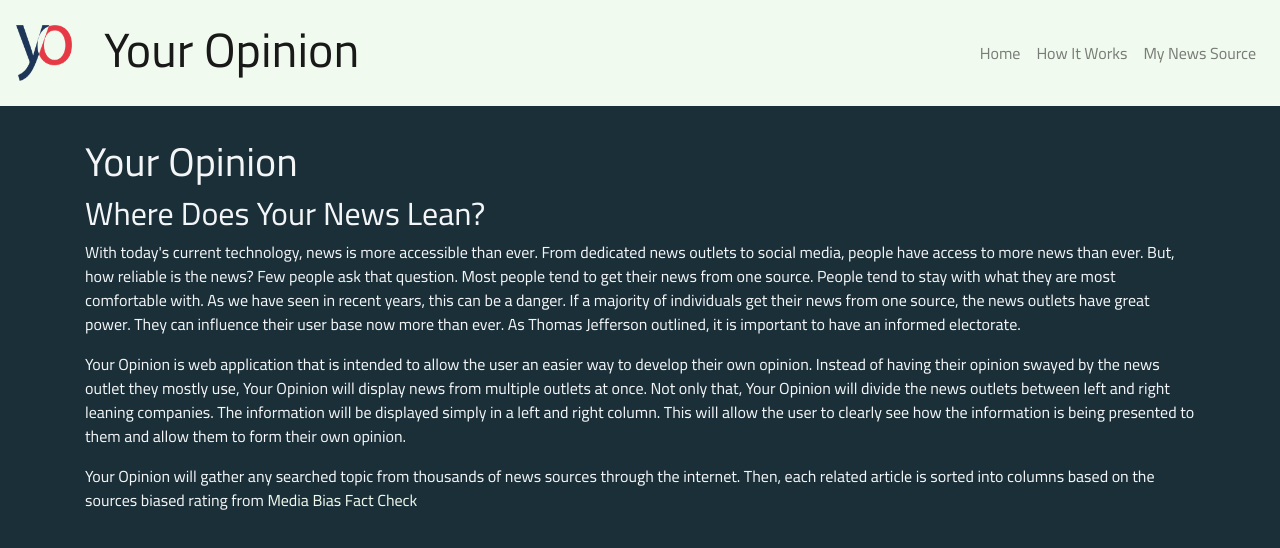
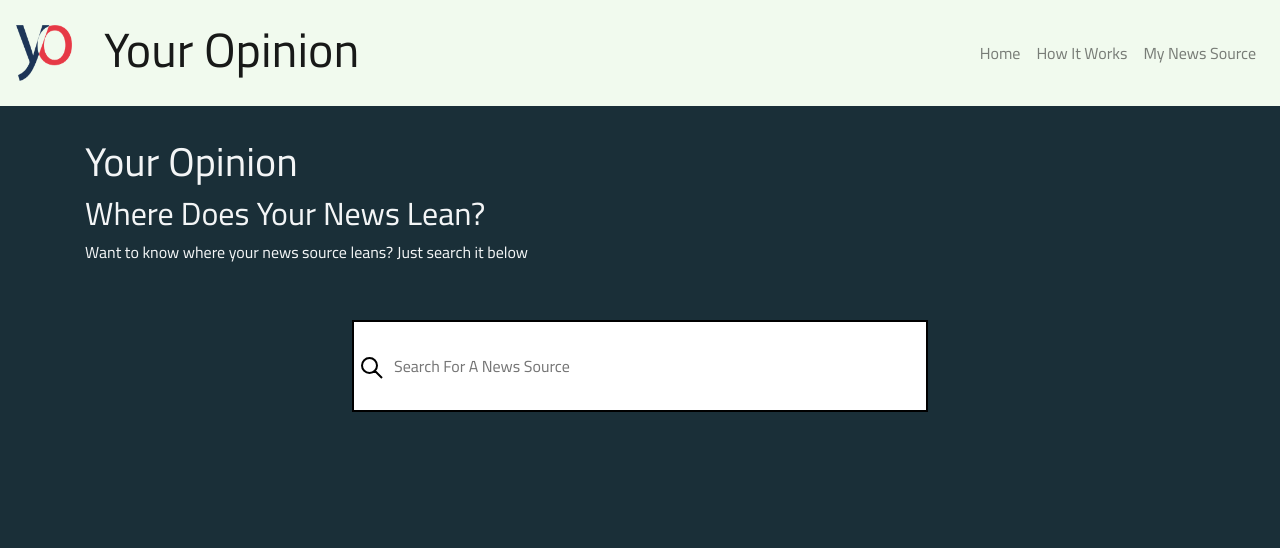
Before and after one commit to keithoneill/youropinion, a React (Create React App) app: page /MyNews in a window 1280 px wide. Shown: the top 548 px of the page. Built offline with nearby package versions, Linux system fonts and the light colour scheme.

Commit message:
fixed mapping over state

```diff
--- a/src/pages/MyNews.js
+++ b/src/pages/MyNews.js
@@ -1,29 +1,79 @@
-import React from 'react';
+import React, { useState } from 'react';
 import { Container, Row, Col } from 'react-bootstrap';
+import SearchInput from '../components/search/SearchInput';
+import SearchFor from '../components/searchFor/SearchFor';
+import mediaBiasFactCheckData from '../components/data/mediaBiasFactCheckData.json';
+import NewsSource from '../components/source/NewsSource';
+import Loading from '../components/loading/Loading';
 
 function MyNews(){
+const [source, setSource] = useState([]);
+const [value, setValue] = useState('');
+const [searchFor, setSearch] = useState('');
+
+const handleChange = event => {
+    setValue(event.target.value);
+    };
+
+    const handleSubmit = event => {
+    if (value) {
+        getNewsSource(value);
+    }
+    setSearch(value);
+    setValue('');
+    event.preventDefault();
+    };
+
+function getNewsSource(name){
+    let outlet = name.toLowerCase();
+    for (const [source] of Object.entries(mediaBiasFactCheckData)) {
+        var newsOutlet = mediaBiasFactCheckData[source];
+        if (newsOutlet.n.toLowerCase().includes(outlet)){
+            let sources = Array.from(Object.entries(newsOutlet));
+            console.log(sources);
+        let results = sources.map(source =>(
+            {
+                name: source.n,
+                leaning: source.b,
+                url: source.h,
+                factualReporting: source.r,
+                mediaBiasUrl: source.u
+            }
+        ))
+        setSource(results);
+        }
+    }
+}
+let sourceData = source.map((source, i) => {
+    if(source === ''){
+    return <Loading/>
+    }
+    else{
+        if(source !== ''){
+        return <NewsSource key={i} source={source.name} bias={source.leaning} url={source.url} biasurl={source.mediaBiasUrl} reporting={source.factualReporting}/>
+        }
+        else{
+        return null;
+    }
+    }
+})
+
+
     return(
         <Container>
             <Row>
                 <Col style={styles.col}>
-                <h1>Your Opinion</h1>
-                <h2>Where Does Your News Lean?</h2>
-                <p>With today's current technology, news is more accessible than ever.
-                    From dedicated news outlets to social media, people have access to more news than ever.
-                    But, how reliable is the news? Few people ask that question. Most people tend to get their news from one source.
-                    People tend to stay with what they are most comfortable with. As we have seen in recent years, this can be a danger.
-                    If a majority of individuals get their news from one source, the news outlets have great power.
-                    They can influence their user base now more than ever. As Thomas Jefferson outlined, it is important to have an informed electorate.</p>
-                <p>Your Opinion is web application that is
-                    intended to allow the user an easier way to develop their own opinion.
-                    Instead of having their opinion swayed by the news outlet they mostly use, Your Opinion will display
-                    news from multiple outlets at once. Not only that, Your Opinion will divide the news outlets between
-                    left and right leaning companies. The information will be displayed simply in a left and right column.
-                    This will allow the user to clearly see how the information is being presented to them and allow them to form their own opinion.</p>
-                <p>Your Opinion will gather any searched topic from thousands of news sources through the internet.
-                    Then, each related article is sorted into columns based on the sources biased rating from <a href="https://mediabiasfactcheck.com/">Media Bias Fact Check</a>
-                </p>
+                    <h1>Your Opinion</h1>
+                    <h2>Where Does Your News Lean?</h2>
+                    <p>Want to know where your news source leans? Just search it below</p>
+                    <SearchInput handleChange={handleChange} handleSubmit={handleSubmit} placeholder="Search For A News Source"/>
                 </Col>
+                <Row>
+                    <Col>
+                        <SearchFor searchFor={searchFor} hasValue={searchFor} />
+                        {sourceData}
+                    </Col>
+                </Row>
             </Row>
         </Container>
     )
```
